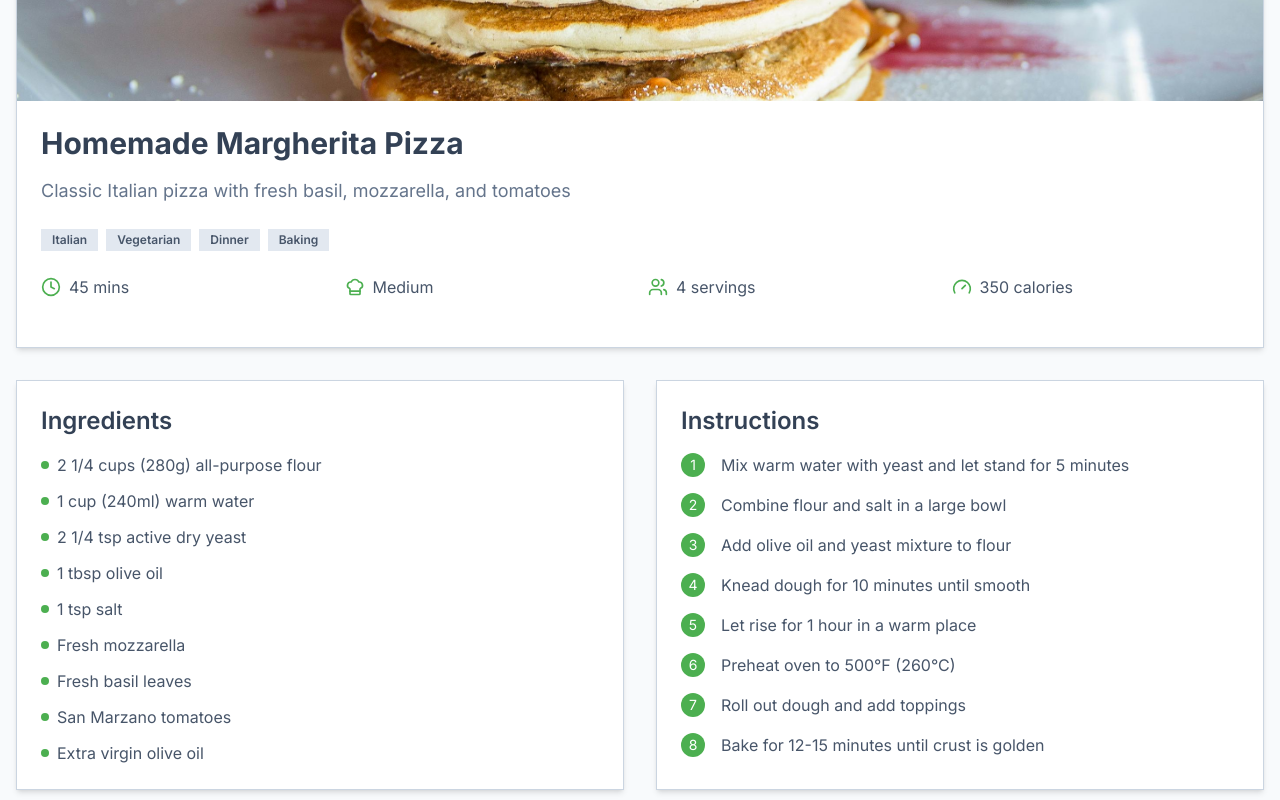
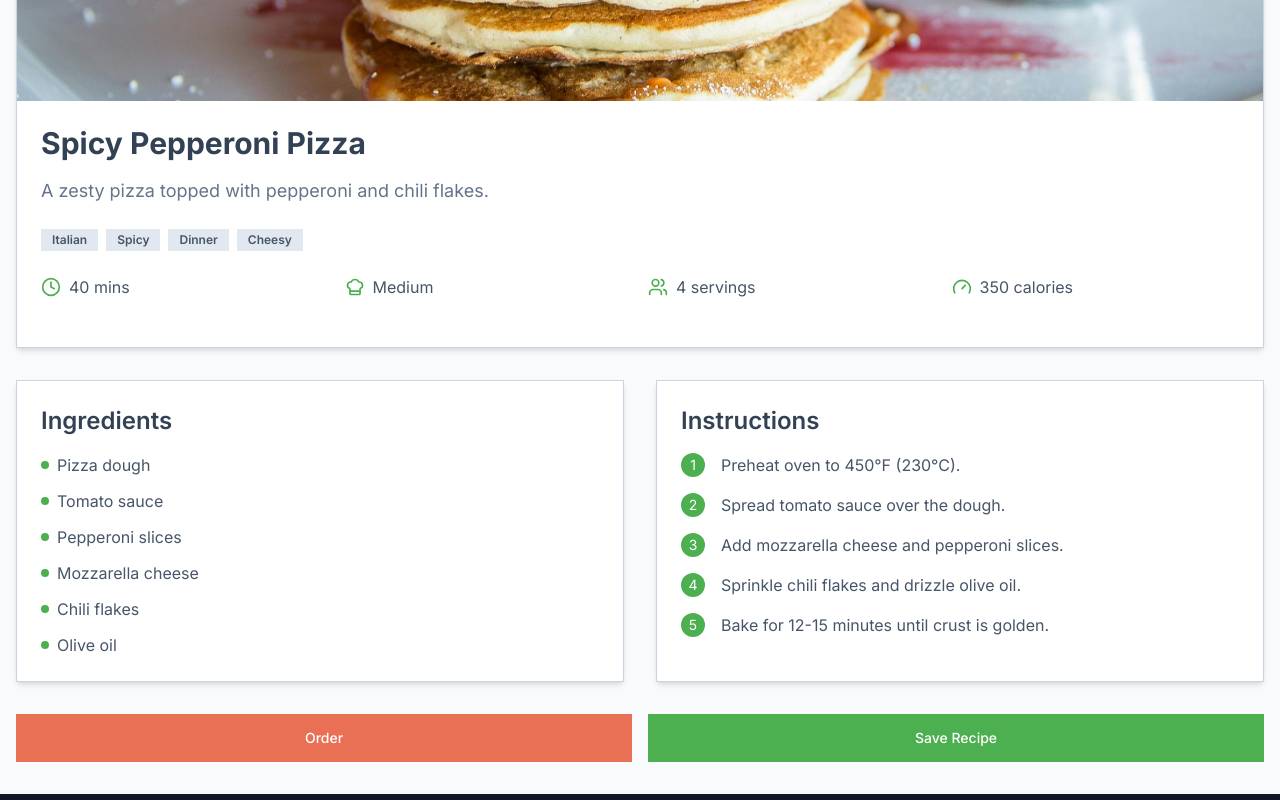
Before and after one commit to AbooSalh/Recipe-Pro, a Next.js app in the folder recipe-pro-client/: page /recipes/1 in a window 1280 px wide. Shown: the part 380-1180 px from the top of the page. Built offline with nearby package versions, Linux system fonts and the light colour scheme.

Commit message:
fixing some issuses about recipes place holder

```diff
--- a/recipe-pro-client/src/app/recipes/[recipe]/order/page.tsx
+++ b/recipe-pro-client/src/app/recipes/[recipe]/order/page.tsx
@@ -1,8 +1,6 @@
 "use client";
 import { Badge } from "@/components/ui/badge";
 import { Button } from "@/components/ui/button";
-import { Input } from "@/components/ui/input";
-import { Card } from "@/components/ui/card";
 import Image from "next/image";
 import {
   Clock,
@@ -14,39 +12,19 @@ import {
   ShoppingCart,
 } from "lucide-react";
 import { useState } from "react";
-import { recipe } from "../utils";
-
-// Sample order data
-
+import { recipes } from "../utils";
 
 export default function OrderPage() {
   const [quantity, setQuantity] = useState(1);
-  const [selectedOptions, setSelectedOptions] = useState(new Set());
-
-  const handleOptionToggle = (option) => {
-    const newOptions = new Set(selectedOptions);
-    if (newOptions.has(option)) {
-      newOptions.delete(option);
-    } else {
-      newOptions.add(option);
-    }
-    setSelectedOptions(newOptions);
-  };
-
+  const recipe = recipes[0]
   const calculateTotal = () => {
-    let total = recipe.price * quantity;
-    selectedOptions.forEach((option) => {
-      if (option.includes("+$")) {
-        total += parseFloat(option.match(/\+\$(\d+)/)[1]);
-      }
-    });
-    return total.toFixed(2);
+    return (recipe.price.base * quantity).toFixed(2);
   };
 
   return (
     <div className="min-h-screen bg-[#F8FAFC] text-[#475569]">
       <div className="container mx-auto px-4 py-8">
-        {/* Order Header */}
+        {/* Recipe Header */}
         <div className="bg-white rounded-lg shadow-md overflow-hidden border border-[#CBD5E1] mb-8">
           <div className="relative h-96">
             <Image
@@ -64,7 +42,7 @@ export default function OrderPage() {
                 {recipe.name}
               </h1>
               <div className="text-2xl font-bold text-[#4CAF50]">
-                ${recipe.price}
+                ${recipe.price.base}
               </div>
             </div>
             <p className="text-lg text-[#64748B] mb-6">{recipe.description}</p>
@@ -85,51 +63,26 @@ export default function OrderPage() {
             <div className="grid grid-cols-2 md:grid-cols-4 gap-4 mb-6">
               <div className="flex items-center gap-2">
                 <Clock className="w-5 h-5 text-[#4CAF50]" />
-                <span>{recipe.preparation}</span>
+                <span>{recipe.prep_time}</span>
               </div>
               <div className="flex items-center gap-2">
                 <ChefHat className="w-5 h-5 text-[#4CAF50]" />
-                <span>{recipe.serving_size}</span>
+                <span>{recipe.difficulty}</span>
               </div>
               <div className="flex items-center gap-2">
                 <Users className="w-5 h-5 text-[#4CAF50]" />
-                <span>{recipe.serves}</span>
+                <span>{recipe.servings} servings</span>
               </div>
               <div className="flex items-center gap-2">
                 <Gauge className="w-5 h-5 text-[#4CAF50]" />
-                <span>{recipe.calories}</span>
+                <span>{recipe.nutritional_info.calories} cal/slice</span>
               </div>
             </div>
           </div>
         </div>
 
-        {/* Order Content */}
-        <div className="grid md:grid-cols-2 gap-8">
-          {/* Customization Options */}
-          <div className="bg-white rounded-lg shadow-md border border-[#CBD5E1] p-6">
-            <h2 className="text-2xl font-semibold text-[#334155] mb-4">
-              Customize Your Order
-            </h2>
-            <div className="space-y-4">
-              {recipe.customization_options.map((option) => (
-                <div key={option} className="flex items-center gap-2">
-                  <input
-                    type="checkbox"
-                    id={option}
-                    checked={selectedOptions.has(option)}
-                    onChange={() => handleOptionToggle(option)}
-                    className="w-4 h-4 text-[#4CAF50] rounded border-gray-300 focus:ring-[#4CAF50]"
-                  />
-                  <label htmlFor={option} className="flex-1">
-                    {option}
-                  </label>
-                </div>
-              ))}
-            </div>
-          </div>
-
         {/* Order Summary */}
-          <div className="bg-white rounded-lg shadow-md border border-[#CBD5E1] p-6">
+        <div className="bg-white rounded-lg shadow-md border border-[#CBD5E1] p-6  mx-auto">
           <h2 className="text-2xl font-semibold text-[#334155] mb-4">
             Order Summary
           </h2>
@@ -162,14 +115,14 @@ export default function OrderPage() {
                 <span>Total:</span>
                 <span className="text-[#4CAF50]">${calculateTotal()}</span>
               </div>
-              </div>
-            </div>
+              <p className="text-sm text-gray-500 mt-2">
+                Estimated preparation time: {recipe.availability.lead_time}
+              </p>
             </div>
           </div>
 
-        {/* Action Buttons */}
-        <div className="mt-8 flex gap-4">
-          <Button className="flex-1 bg-[#4CAF50] text-white hover:bg-[#81C784] rounded-lg py-6">
+          {/* Action Button */}
+          <Button className="w-full mt-6 bg-[#4CAF50] text-white hover:bg-[#81C784] rounded-lg py-6">
             <ShoppingCart className="mr-2 h-5 w-5" />
             Add to Cart - ${calculateTotal()}
           </Button>
--- a/recipe-pro-client/src/app/recipes/[recipe]/page.tsx
+++ b/recipe-pro-client/src/app/recipes/[recipe]/page.tsx
@@ -2,10 +2,11 @@ import { Badge } from "@/components/ui/badge";
 import { Button } from "@/components/ui/button";
 import Image from "next/image";
 import { Clock, ChefHat, Users, Gauge } from "lucide-react";
-import { recipe } from "./utils";
+import { recipes } from "./utils";
 
 export default function RecipePage() {
   // Example recipe data - this would normally come from props or an API
+  const recipe = recipes[0];
 
   return (
     <div className="min-h-screen bg-[#F8FAFC] text-[#475569]">
--- a/recipe-pro-client/src/app/recipes/[recipe]/utils.tsx
+++ b/recipe-pro-client/src/app/recipes/[recipe]/utils.tsx
@@ -1,32 +1,180 @@
-export const recipe = {
+export const recipes = [
+  {
     id: 1,
-  name: "Homemade Margherita Pizza",
-  description:
-    "Classic Italian pizza with fresh basil, mozzarella, and tomatoes",
+    name: "Spicy Pepperoni Pizza",
+    description: "A zesty pizza topped with pepperoni and chili flakes.",
     image: "/assets/images/landing/img-2.jpg",
-  tags: ["Italian", "Vegetarian", "Dinner", "Baking"],
+    tags: ["Italian", "Spicy", "Dinner", "Cheesy"],
+    difficulty: "Medium",
+    time: "40 mins",
+    servings: 4,
+    ingredients: [
+      "Pizza dough",
+      "Tomato sauce",
+      "Pepperoni slices",
+      "Mozzarella cheese",
+      "Chili flakes",
+      "Olive oil",
+    ],
+    instructions: [
+      "Preheat oven to 450°F (230°C).",
+      "Spread tomato sauce over the dough.",
+      "Add mozzarella cheese and pepperoni slices.",
+      "Sprinkle chili flakes and drizzle olive oil.",
+      "Bake for 12-15 minutes until crust is golden.",
+    ],
+    price: { base: 18 },
+    prep_time: "15 minutes",
+    nutritional_info: {
+      calories: 1200,
+      protein: 15,
+      fat: 25,
+      carbohydrates: 35,
+    },
+    availability: {
+      lead_time: "1 hour",
+    },
+  },
+  {
+    id: 2,
+    name: "Veggie Supreme Pizza",
+    description: "A colorful pizza loaded with fresh vegetables.",
+    image: "/assets/images/landing/img-2.jpg",
+    tags: ["Italian", "Vegetarian", "Healthy", "Dinner"],
+    difficulty: "Easy",
+    time: "35 mins",
+    servings: 4,
+    ingredients: [
+      "Pizza dough",
+      "Tomato sauce",
+      "Bell peppers",
+      "Onions",
+      "Mushrooms",
+      "Olives",
+      "Mozzarella cheese",
+    ],
+    instructions: [
+      "Preheat oven to 450°F (230°C).",
+      "Spread tomato sauce over the dough.",
+      "Add mozzarella cheese and assorted vegetables.",
+      "Bake for 12-15 minutes until vegetables are tender.",
+    ],
+    price: { base: 16 },
+    prep_time: "20 minutes",
+    nutritional_info: {
+      calories: 1100,
+      protein: 10,
+      fat: 15,
+      carbohydrates: 40,
+    },
+    availability: {
+      lead_time: "45 minutes",
+    },
+  },
+  {
+    id: 3,
+    name: "BBQ Chicken Pizza",
+    description: "A smoky delight topped with BBQ sauce and chicken.",
+    image: "/assets/images/landing/img-2.jpg",
+    tags: ["Italian", "BBQ", "Chicken", "Cheesy"],
     difficulty: "Medium",
     time: "45 mins",
     servings: 4,
     ingredients: [
-    "2 1/4 cups (280g) all-purpose flour",
-    "1 cup (240ml) warm water",
-    "2 1/4 tsp active dry yeast",
-    "1 tbsp olive oil",
-    "1 tsp salt",
-    "Fresh mozzarella",
-    "Fresh basil leaves",
-    "San Marzano tomatoes",
-    "Extra virgin olive oil",
+      "Pizza dough",
+      "BBQ sauce",
+      "Grilled chicken strips",
+      "Mozzarella cheese",
+      "Red onions",
+      "Cilantro",
     ],
     instructions: [
-    "Mix warm water with yeast and let stand for 5 minutes",
-    "Combine flour and salt in a large bowl",
-    "Add olive oil and yeast mixture to flour",
-    "Knead dough for 10 minutes until smooth",
-    "Let rise for 1 hour in a warm place",
-    "Preheat oven to 500°F (260°C)",
-    "Roll out dough and add toppings",
-    "Bake for 12-15 minutes until crust is golden",
+      "Preheat oven to 450°F (230°C).",
+      "Spread BBQ sauce over the dough.",
+      "Add mozzarella cheese, chicken strips, and red onions.",
+      "Bake for 12-15 minutes until crust is golden.",
+      "Garnish with fresh cilantro.",
     ],
-};
+    price: { base: 20 },
+    prep_time: "25 minutes",
+    nutritional_info: {
+      calories: 1300,
+      protein: 20,
+      fat: 30,
+      carbohydrates: 50,
+    },
+    availability: {
+      lead_time: "1 hour",
+    },
+  },
+  {
+    id: 4,
+    name: "Hawaiian Pizza",
+    description: "A sweet and savory pizza with ham and pineapple.",
+    image: "/assets/images/landing/img-2.jpg",
+    tags: ["Italian", "Sweet", "Dinner", "Cheesy"],
+    difficulty: "Easy",
+    time: "30 mins",
+    servings: 4,
+    ingredients: [
+      "Pizza dough",
+      "Tomato sauce",
+      "Ham slices",
+      "Pineapple chunks",
+      "Mozzarella cheese",
+    ],
+    instructions: [
+      "Preheat oven to 450°F (230°C).",
+      "Spread tomato sauce over the dough.",
+      "Add mozzarella cheese, ham slices, and pineapple chunks.",
+      "Bake for 12-15 minutes until cheese is bubbly.",
+    ],
+    price: { base: 17 },
+    prep_time: "15 minutes",
+    nutritional_info: {
+      calories: 1150,
+      protein: 18,
+      fat: 20,
+      carbohydrates: 35,
+    },
+    availability: {
+      lead_time: "30 minutes",
+    },
+  },
+  {
+    id: 5,
+    name: "Truffle Mushroom Pizza",
+    description: "A gourmet pizza with truffle oil and mushrooms.",
+    image: "/assets/images/landing/img-2.jpg",
+    tags: ["Italian", "Gourmet", "Vegetarian", "Dinner"],
+    difficulty: "Hard",
+    time: "50 mins",
+    servings: 4,
+    ingredients: [
+      "Pizza dough",
+      "White sauce",
+      "Mushrooms",
+      "Mozzarella cheese",
+      "Parmesan cheese",
+      "Truffle oil",
+    ],
+    instructions: [
+      "Preheat oven to 450°F (230°C).",
+      "Spread white sauce over the dough.",
+      "Add mozzarella and parmesan cheese, and mushrooms.",
+      "Drizzle with truffle oil before baking.",
+      "Bake for 12-15 minutes until crust is golden.",
+    ],
+    price: { base: 25 },
+    prep_time: "30 minutes",
+    nutritional_info: {
+      calories: 1400,
+      protein: 12,
+      fat: 35,
+      carbohydrates: 30,
+    },
+    availability: {
+      lead_time: "1.5 hours",
+    },
+  },
+];
--- a/recipe-pro-client/src/utils/placeholders.ts
+++ b/recipe-pro-client/src/utils/placeholders.ts
@@ -83,6 +83,7 @@ export const recipes = [
     difficulty: "Easy",
     time: "30 min",
     image: "/assets/images/landing/img-2.jpg",
+    price: { base: 12.99 },
   },
   {
     id: 2,
```
Also changed, not shown: recipe-pro-client/src/app/cart/page.tsx (added). Lines whose indentation alone changed are shown as unchanged.
